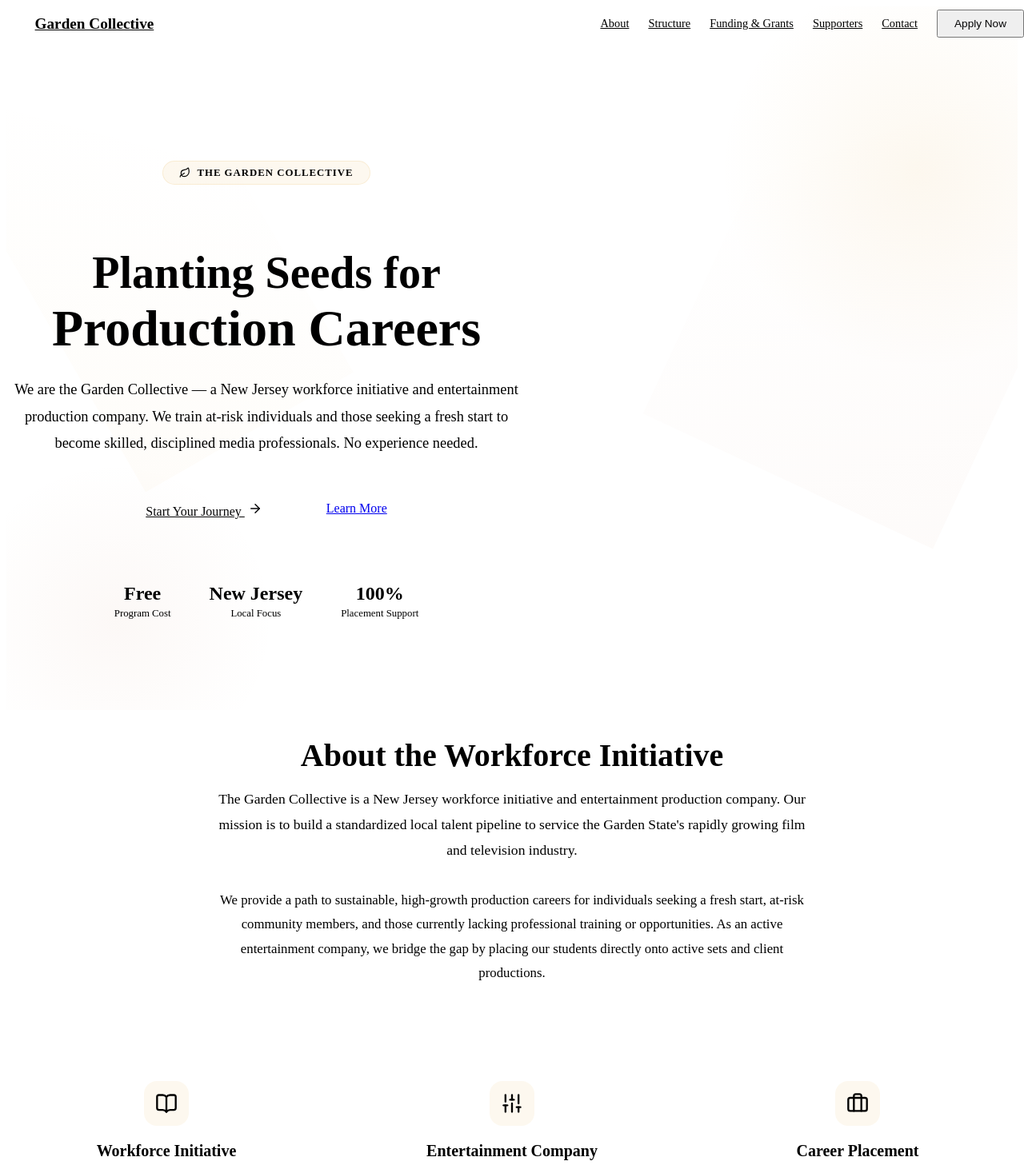
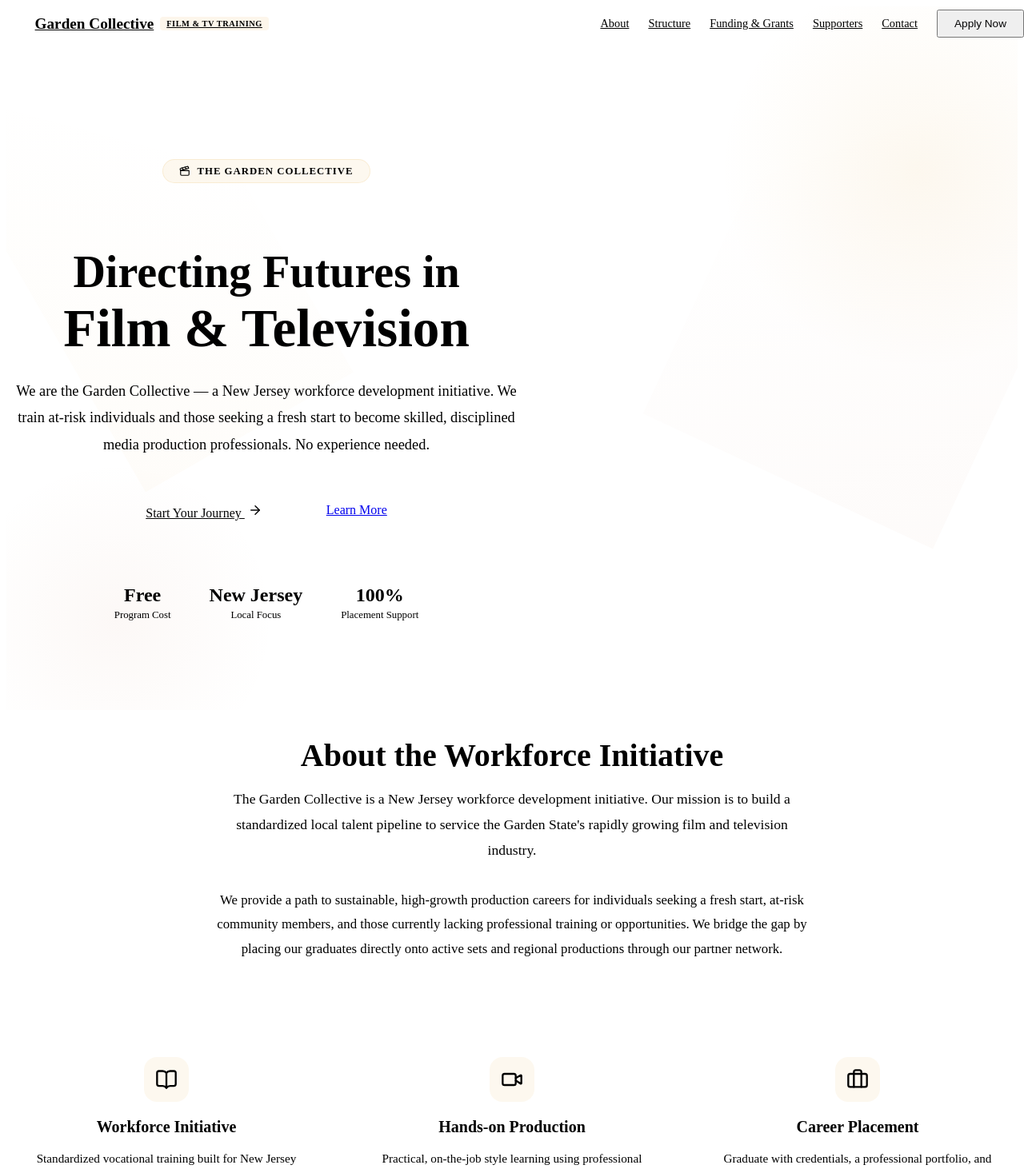
Before and after one commit to Ahmi20/Gardeninitiative, a React (Vite) app: page / in a window 1280 px wide. Shown: the top 1467 px of the page at 80% size. Built offline with nearby package versions, Linux system fonts and the light colour scheme; no server answers; the HTML template or start-up script is replaced by a standard one.

Commit message:
rebrand: replace garden icons with clapperboard, remove entertainment company references, update headline and copy for film/TV training focus

```diff
--- a/index.html
+++ b/index.html
@@ -4,7 +4,7 @@
     <meta charset="UTF-8" />
     <link rel="icon" type="image/svg+xml" href="/favicon.svg" />
     <meta name="viewport" content="width=device-width, initial-scale=1.0" />
-    <title>garden-initiative</title>
+    <title>Garden Collective | Film & TV Production Training</title>
   </head>
   <body>
     <div id="root"></div>
--- a/src/components/Footer.jsx
+++ b/src/components/Footer.jsx
@@ -1,5 +1,5 @@
 import React from 'react';
-import { Sprout } from 'lucide-react';
+import { Clapperboard } from 'lucide-react';
 
 const Footer = () => {
   return (
@@ -10,14 +10,14 @@ const Footer = () => {
           <div style={{ maxWidth: '320px' }}>
             <a href="#" style={{ display: 'flex', alignItems: 'center', gap: '0.5rem', color: 'var(--color-text-main)', marginBottom: '0.75rem' }}>
               <div style={{ background: 'linear-gradient(135deg, var(--color-primary), var(--color-secondary))', borderRadius: '10px', padding: '5px', display: 'flex' }}>
-                <Sprout size={18} color="#fff" />
+                <Clapperboard size={18} color="#fff" />
               </div>
               <span style={{ fontFamily: 'var(--font-display)', fontWeight: 700, fontSize: '1.2rem' }}>
                 Garden Collective
               </span>
             </a>
             <p style={{ color: 'var(--color-text-muted)', fontSize: '0.875rem', lineHeight: 1.7 }}>
-              An entertainment production company and workforce initiative training New Jersey residents to become skilled media professionals.
+              A New Jersey workforce development initiative training individuals for professional careers in the film, television, and commercial media industry.
             </p>
           </div>
 
--- a/src/components/Header.jsx
+++ b/src/components/Header.jsx
@@ -1,5 +1,5 @@
 import React from 'react';
-import { Sprout } from 'lucide-react';
+import { Clapperboard } from 'lucide-react';
 
 const Header = ({ onNavigate }) => {
   const handleNav = (page, hash) => (e) => {
@@ -20,10 +20,13 @@ const Header = ({ onNavigate }) => {
       <div className="container" style={{ display: 'flex', justifyContent: 'space-between', alignItems: 'center' }}>
         <a href="#" onClick={handleNav('home')} style={{ display: 'flex', alignItems: 'center', gap: '0.6rem', color: 'var(--color-text-main)', cursor: 'pointer' }}>
           <div style={{ background: 'linear-gradient(135deg, var(--color-primary), var(--color-secondary))', borderRadius: '12px', padding: '6px', display: 'flex', alignItems: 'center', justifyContent: 'center' }}>
-            <Sprout size={22} color="#fff" />
+            <Clapperboard size={22} color="#fff" />
           </div>
-          <span style={{ fontFamily: 'var(--font-display)', fontWeight: 700, fontSize: '1.2rem' }}>
+          <span style={{ fontFamily: 'var(--font-display)', fontWeight: 700, fontSize: '1.2rem', display: 'flex', alignItems: 'center', gap: '0.5rem' }}>
             Garden Collective
+            <span style={{ fontSize: '0.65rem', fontWeight: 600, background: 'rgba(229,169,59,0.1)', color: 'var(--color-primary)', padding: '0.2rem 0.5rem', borderRadius: '4px', textTransform: 'uppercase', letterSpacing: '0.5px' }}>
+              Film & TV Training
+            </span>
           </span>
         </a>
         <nav style={{ display: 'flex', gap: '1.5rem', alignItems: 'center' }}>
--- a/src/components/HeroSection.jsx
+++ b/src/components/HeroSection.jsx
@@ -1,5 +1,5 @@
 import React from 'react';
-import { ArrowRight, Leaf } from 'lucide-react';
+import { ArrowRight, Clapperboard } from 'lucide-react';
 
 const HeroSection = () => {
   return (
@@ -17,16 +17,16 @@ const HeroSection = () => {
         <div style={{ maxWidth: '750px', margin: '0 auto', textAlign: 'center' }}>
 
           <div style={{ display: 'inline-flex', alignItems: 'center', gap: '0.5rem', padding: '0.4rem 1.25rem', background: 'rgba(229,169,59,0.08)', borderRadius: '50px', border: '1px solid rgba(229,169,59,0.15)', color: 'var(--color-primary)', fontSize: '0.8rem', fontWeight: 600, marginBottom: '2rem', letterSpacing: '1px' }}>
-            <Leaf size={14} /> THE GARDEN COLLECTIVE
+            <Clapperboard size={14} /> THE GARDEN COLLECTIVE
           </div>
 
           <h1 style={{ fontSize: '3.5rem', marginBottom: '1.5rem', fontWeight: 700, lineHeight: 1.15, color: 'var(--color-text-main)' }}>
-            Planting Seeds for <br/>
-            <span className="text-gradient" style={{ fontSize: '4rem' }}>Production Careers</span>
+            Directing Futures in <br/>
+            <span className="text-gradient" style={{ fontSize: '4.2rem' }}>Film & Television</span>
           </h1>
 
           <p style={{ fontSize: '1.15rem', color: 'var(--color-text-muted)', marginBottom: '2.5rem', maxWidth: '650px', margin: '0 auto 2.5rem auto', lineHeight: 1.8 }}>
-            We are the Garden Collective — a New Jersey workforce initiative and entertainment production company. We train at-risk individuals and those seeking a fresh start to become skilled, disciplined media professionals. No experience needed.
+            We are the Garden Collective — a New Jersey workforce development initiative. We train at-risk individuals and those seeking a fresh start to become skilled, disciplined media production professionals. No experience needed.
           </p>
 
           <div style={{ display: 'flex', gap: '1rem', justifyContent: 'center', flexWrap: 'wrap' }}>
--- a/src/components/ProgramDetails.jsx
+++ b/src/components/ProgramDetails.jsx
@@ -6,7 +6,7 @@ const ProgramDetails = () => {
 
   const features = [
     { icon: <BookOpen size={28} />, title: 'Workforce Initiative', desc: 'Standardized vocational training built for New Jersey residents seeking a sustainable, high-growth career path.' },
-    { icon: <Sliders size={28} />, title: 'Entertainment Company', desc: 'We operate as an active production company, employing our crew to shoot client media, film, and TV projects.' },
+    { icon: <Video size={28} />, title: 'Hands-on Production', desc: 'Practical, on-the-job style learning using professional gear, camera rigs, lighting tools, and industry standard software.' },
     { icon: <Briefcase size={28} />, title: 'Career Placement', desc: 'Graduate with credentials, a professional portfolio, and a direct listing on the state’s official crew directory.' },
   ];
 
@@ -181,10 +181,10 @@ const ProgramDetails = () => {
           <div className="section-divider"></div>
           <h2 style={{ fontSize: '2.5rem', marginBottom: '1rem' }}>About the <span className="text-gradient">Workforce Initiative</span></h2>
           <p style={{ color: 'var(--color-text-muted)', maxWidth: '750px', margin: '0 auto 2rem auto', fontSize: '1.1rem', lineHeight: 1.8 }}>
-            The Garden Collective is a New Jersey workforce initiative and entertainment production company. Our mission is to build a standardized local talent pipeline to service the Garden State's rapidly growing film and television industry.
+            The Garden Collective is a New Jersey workforce development initiative. Our mission is to build a standardized local talent pipeline to service the Garden State's rapidly growing film and television industry.
           </p>
           <p style={{ color: 'var(--color-text-muted)', maxWidth: '750px', margin: '0 auto', fontSize: '1.05rem', lineHeight: 1.8 }}>
-            We provide a path to sustainable, high-growth production careers for individuals seeking a fresh start, at-risk community members, and those currently lacking professional training or opportunities. As an active entertainment company, we bridge the gap by placing our students directly onto active sets and client productions.
+            We provide a path to sustainable, high-growth production careers for individuals seeking a fresh start, at-risk community members, and those currently lacking professional training or opportunities. We bridge the gap by placing our graduates directly onto active sets and regional productions through our partner network.
           </p>
         </div>
 
@@ -362,7 +362,7 @@ const ProgramDetails = () => {
             <div className="card interactive-panel" style={{ padding: '2.5rem 2rem', borderTop: '4px solid var(--color-secondary)' }}>
               <h3 style={{ fontSize: '1.4rem', marginBottom: '1.25rem', fontFamily: 'var(--font-display)' }}>Sustainability Model</h3>
               <p style={{ color: 'var(--color-text-muted)', fontSize: '0.95rem', lineHeight: 1.7, marginBottom: '1rem' }}>
-                We operate as a dual-entity: a workforce training program and a active entertainment production company.
+                Our program model aligns rigorous technical training with real-world industry demand to maintain long-term sustainability.
               </p>
               <ul style={{ listStyle: 'none', padding: 0, margin: 0, display: 'flex', flexDirection: 'column', gap: '0.75rem', fontSize: '0.9rem', color: 'var(--color-text-muted)' }}>
                 <li style={{ display: 'flex', gap: '0.5rem', alignItems: 'flex-start' }}>
```
